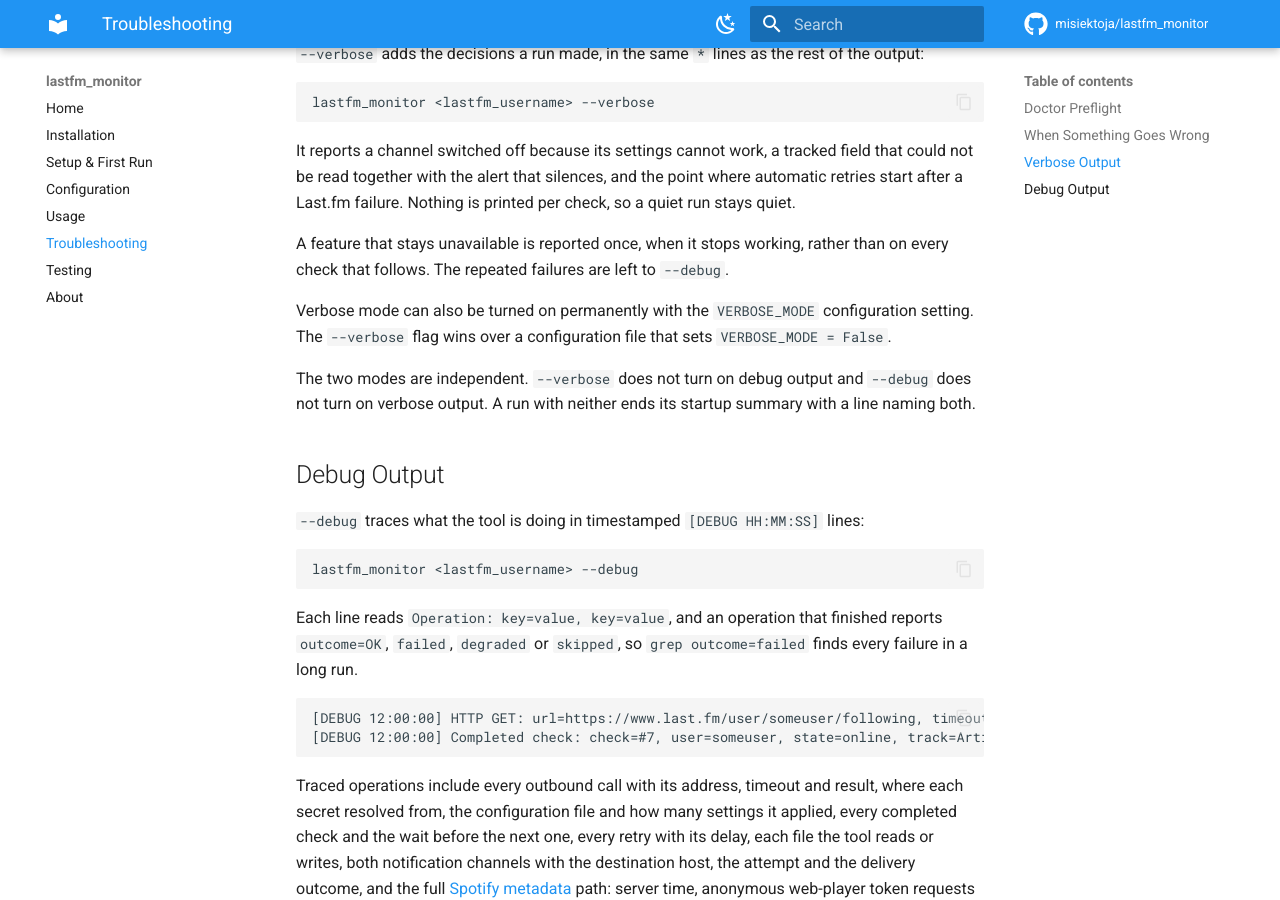
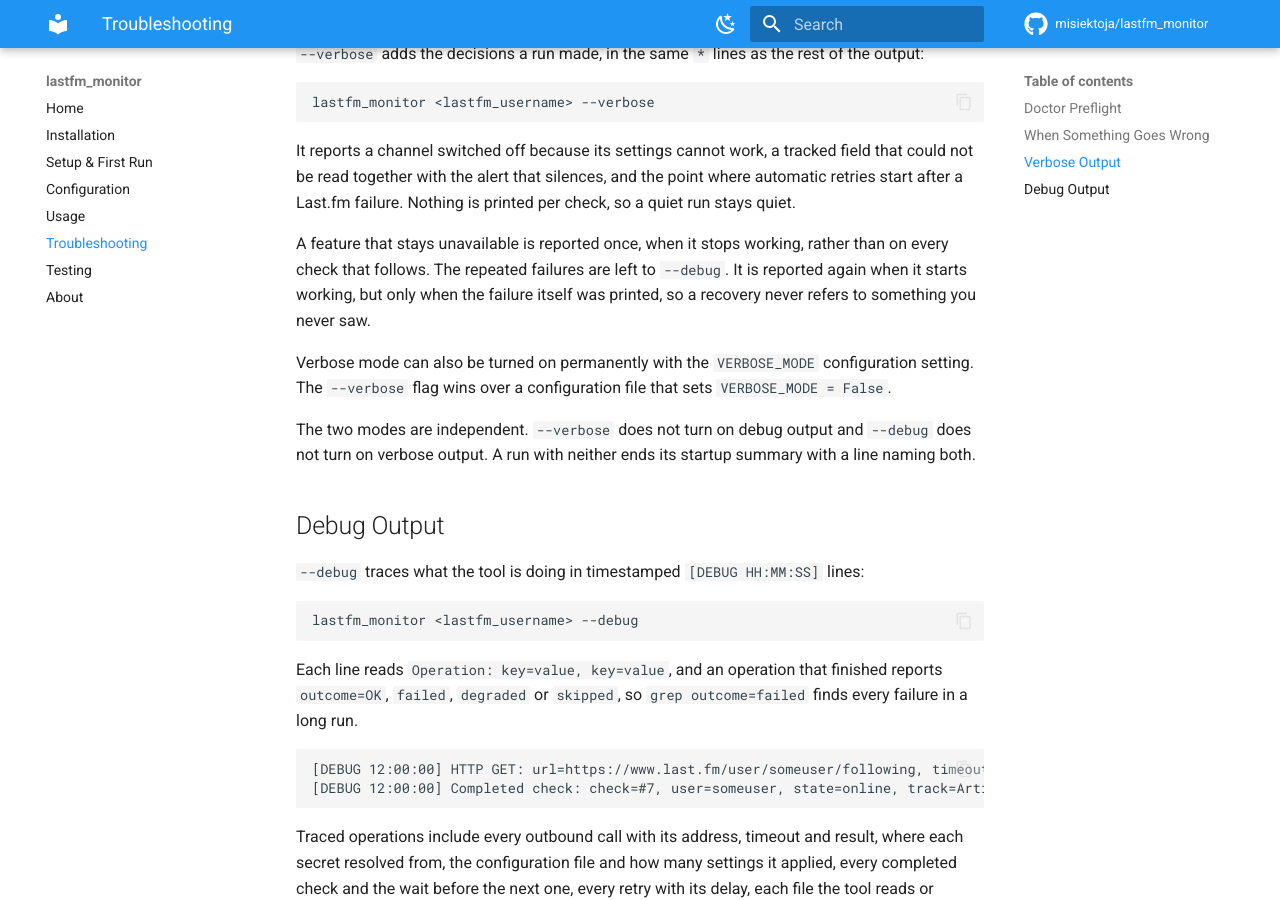
Before and after one commit to misiektoja/lastfm_monitor, an MkDocs documentation site: the page built from docs/troubleshooting.md, in a window 1280 px wide and 900 px high, scrolled down 1897 px. Built offline with MkDocs 1.6.1 and Material for MkDocs 9.7.7, drawn with Linux system fonts in a browser that asks for light colours; comment, search, counter and statistics services are not loaded.

Commit message:
docs(troubleshooting): say when a recovery is reported

```diff
--- a/docs/troubleshooting.md
+++ b/docs/troubleshooting.md
@@ -72,7 +72,7 @@ lastfm_monitor <lastfm_username> --verbose
 
 It reports a channel switched off because its settings cannot work, a tracked field that could not be read together with the alert that silences, and the point where automatic retries start after a Last.fm failure. Nothing is printed per check, so a quiet run stays quiet.
 
-A feature that stays unavailable is reported once, when it stops working, rather than on every check that follows. The repeated failures are left to `--debug`.
+A feature that stays unavailable is reported once, when it stops working, rather than on every check that follows. The repeated failures are left to `--debug`. It is reported again when it starts working, but only when the failure itself was printed, so a recovery never refers to something you never saw.
 
 Verbose mode can also be turned on permanently with the `VERBOSE_MODE` configuration setting. The `--verbose` flag wins over a configuration file that sets `VERBOSE_MODE = False`.
 
```
